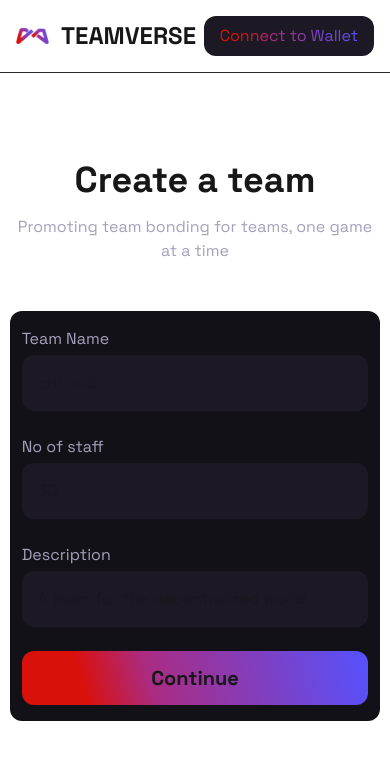
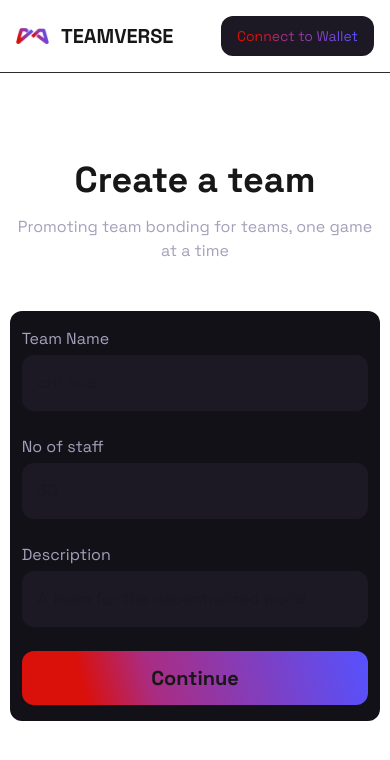
Before and after one commit to zintarh/teamverse-frontend, a Next.js app in the folder client/: page /create in a window 390 px wide. Shown: the top 760 px of the page. Built offline with nearby package versions, Linux system fonts and the light colour scheme.

Commit message:
fix small issues

```diff
--- a/client/app/components/Navbar.tsx
+++ b/client/app/components/Navbar.tsx
@@ -11,7 +11,9 @@ const Navbar = () => {
                     height={15}
                     className="block"
                 />
-                <h1 className="text-[24px] font-bold">TEAMVERSE</h1>
+                <h1 className="text-[20px] md:text-[24px] font-bold">
+                    TEAMVERSE
+                </h1>
             </div>
             <div>
                 <ConnectWallet />
@@ -22,8 +24,10 @@ const Navbar = () => {
 
 const ConnectWallet = () => {
     return (
-        <button className="bg-[#1C1924] py-2 px-4 rounded-xl">
-            <span className="gradientText">Connect to Wallet</span>
+        <button className="bg-[#1C1924] py-2 px-4 rounded-xl lg:text-[16px]">
+            <span className="gradientText lg:text-[16px] text-[14px]">
+                Connect to Wallet
+            </span>
         </button>
     );
 };
```
